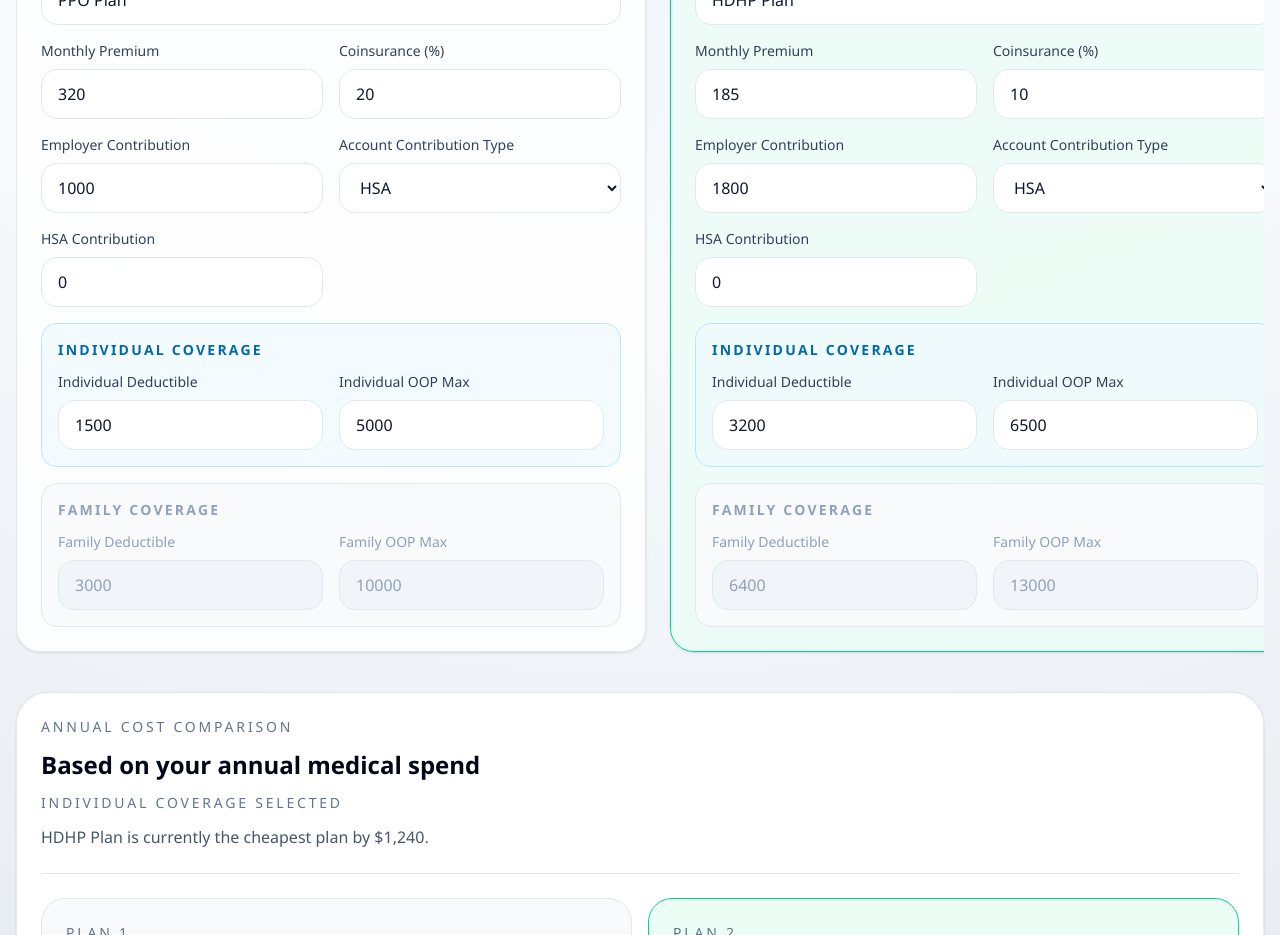
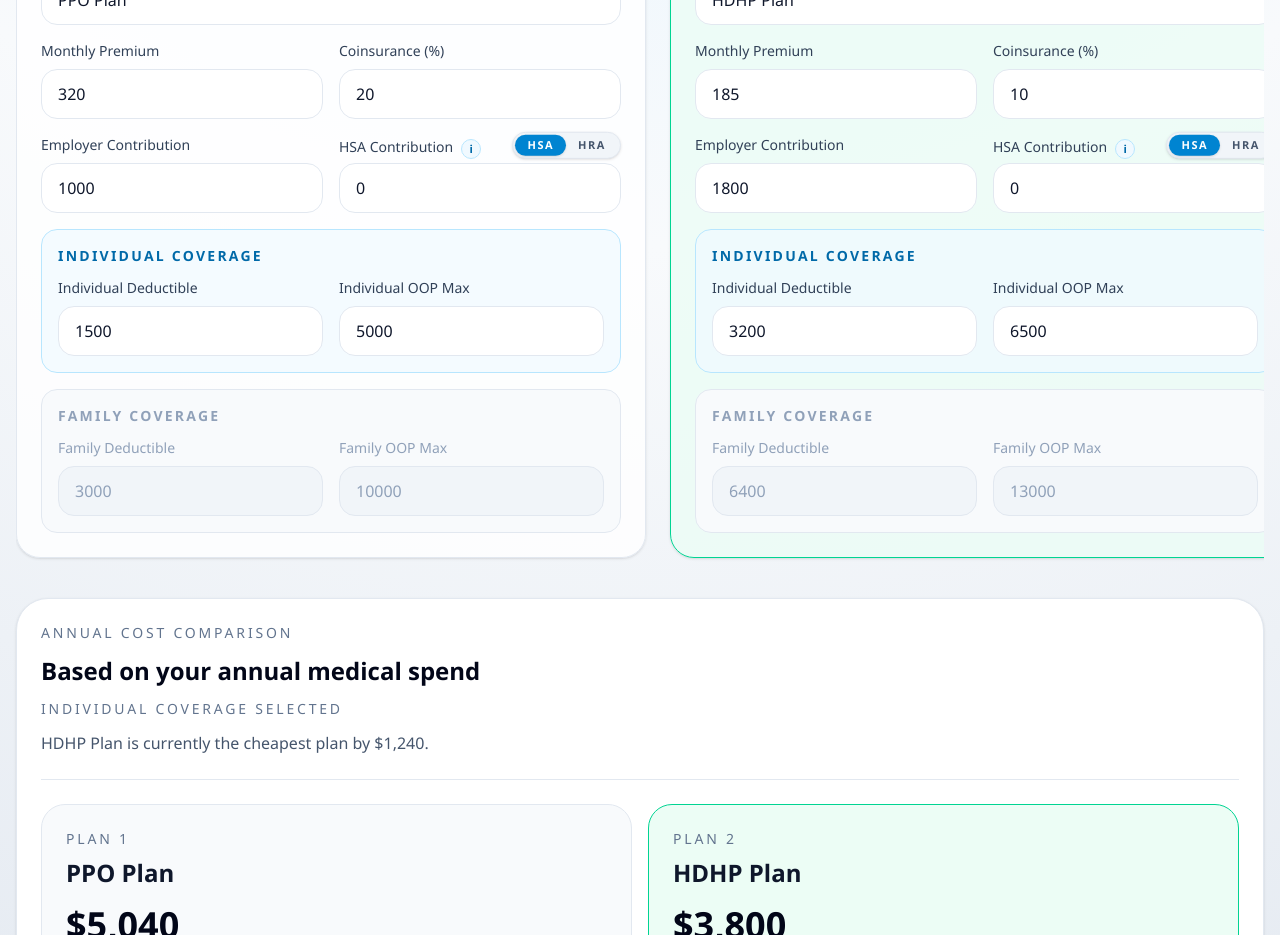
Before and after one commit to EmilyKedenburg/InsuranceComparison, a React (Vite) app: page / in a window 1280 px wide. Shown: the part 800-1735 px from the top of the page. Built offline with nearby package versions, Linux system fonts and the light colour scheme; the HTML template or start-up script is replaced by a standard one.

Commit message:
Finalized HSA/HRA individual implementation.

```diff
--- a/src/components/PlanForm.tsx
+++ b/src/components/PlanForm.tsx
@@ -1,9 +1,6 @@
+import { useId, useState } from 'react'
 import type { ChangeEvent } from 'react'
-import type {
-  AccountContributionType,
-  CoverageType,
-  InsurancePlan,
-} from '../types/insurance'
+import type { AccountContributionType, CoverageType, InsurancePlan } from '../types/insurance'
 
 interface PlanFormProps {
   title: string
@@ -68,6 +65,9 @@ export function PlanForm({
   onRemove,
   onChange,
 }: PlanFormProps) {
+  const [showContributionTooltip, setShowContributionTooltip] = useState(false)
+  const tooltipId = useId()
+
   const handleTextChange = (event: ChangeEvent<HTMLInputElement>) => {
     onChange(event.target.name as keyof InsurancePlan, event.target.value)
   }
@@ -77,15 +77,12 @@ export function PlanForm({
     onChange(name as keyof InsurancePlan, value === '' ? 0 : Number(value))
   }
 
-  const handleSelectChange = (event: ChangeEvent<HTMLSelectElement>) => {
-    onChange(
-      event.target.name as keyof InsurancePlan,
-      event.target.value as AccountContributionType,
-    )
-  }
-
   const contributionLabel =
     plan.accountContributionType === 'hra' ? 'HRA Contribution' : 'HSA Contribution'
+  const contributionTooltip =
+    plan.accountContributionType === 'hra'
+      ? 'HRA: employer-funded reimbursement money that is controlled by the employer.'
+      : 'HSA: money deposited into a health savings account that the employee owns.'
 
   return (
     <section
@@ -165,26 +162,71 @@ export function PlanForm({
           </label>
         ))}
 
-        <label>
-          <span className="mb-2 block text-sm font-medium text-slate-700">
-            Account Contribution Type
-          </span>
-          <select
-            className="w-full rounded-2xl border border-slate-200 bg-white px-4 py-3 text-slate-900 outline-none transition focus:border-sky-500"
-            name="accountContributionType"
-            value={plan.accountContributionType}
-            onChange={handleSelectChange}
-          >
-            <option value="hsa">HSA</option>
-            <option value="hra">HRA</option>
-          </select>
-        </label>
+        <div>
+          <div className="relative mb-2 h-5">
+            <div className="flex items-center gap-2 pr-24">
+              <span className="text-sm font-medium leading-5 text-slate-700">
+                {contributionLabel}
+              </span>
+              <div className="relative">
+                <button
+                  aria-describedby={showContributionTooltip ? tooltipId : undefined}
+                  aria-expanded={showContributionTooltip}
+                  aria-label={`${contributionLabel} help`}
+                  className="inline-flex h-5 w-5 items-center justify-center rounded-full border border-sky-200 bg-sky-50 text-[11px] font-semibold text-sky-700 transition hover:border-sky-300 hover:bg-sky-100 focus:border-sky-400 focus:bg-sky-100 focus:outline-none"
+                  type="button"
+                  onBlur={() => setShowContributionTooltip(false)}
+                  onFocus={() => setShowContributionTooltip(true)}
+                  onMouseEnter={() => setShowContributionTooltip(true)}
+                  onMouseLeave={() => setShowContributionTooltip(false)}
+                >
+                  i
+                </button>
+                <div
+                  aria-hidden={!showContributionTooltip}
+                  aria-live="polite"
+                  className={`absolute bottom-full left-1/2 z-10 mb-3 w-64 -translate-x-1/2 rounded-2xl border border-sky-100 bg-sky-50/95 px-3 py-2 text-xs leading-5 text-slate-700 shadow-lg shadow-slate-200/50 backdrop-blur transition-opacity duration-150 ease-out ${
+                    showContributionTooltip
+                      ? 'pointer-events-auto opacity-100'
+                      : 'pointer-events-none opacity-0'
+                  }`}
+                  id={tooltipId}
+                  role={showContributionTooltip ? 'tooltip' : undefined}
+                >
+                  {contributionTooltip}
+                  <span className="absolute left-1/2 top-full h-3 w-3 -translate-x-1/2 -translate-y-1/2 rotate-45 border-b border-r border-sky-100 bg-sky-50/95" />
+                </div>
+              </div>
+            </div>
+            <div
+              aria-label="Account contribution type"
+              className="absolute right-0 top-1/2 inline-flex -translate-y-1/2 rounded-full border border-slate-200 bg-slate-100 p-0.5 shadow-sm"
+              role="group"
+            >
+              {(['hsa', 'hra'] as AccountContributionType[]).map((type) => {
+                const isSelected = plan.accountContributionType === type
 
-        <label>
-          <span className="mb-2 block text-sm font-medium text-slate-700">
-            {contributionLabel}
-          </span>
+                return (
+                  <button
+                    key={type}
+                    aria-pressed={isSelected}
+                    className={`rounded-full px-3 py-0.5 text-[11px] font-semibold uppercase tracking-[0.14em] transition ${
+                      isSelected
+                        ? 'bg-sky-600 text-white shadow-sm'
+                        : 'text-slate-600 hover:bg-white hover:text-slate-900'
+                    }`}
+                    type="button"
+                    onClick={() => onChange('accountContributionType', type)}
+                  >
+                    {type}
+                  </button>
+                )
+              })}
+            </div>
+          </div>
+
           <input
+            aria-label={contributionLabel}
             aria-invalid={Boolean(fieldErrors.hsaHraContribution)}
             className={`w-full rounded-2xl border bg-white px-4 py-3 text-slate-900 outline-none transition focus:border-sky-500 ${
               fieldErrors.hsaHraContribution
@@ -201,7 +243,7 @@ export function PlanForm({
           {fieldErrors.hsaHraContribution ? (
             <p className="mt-2 text-sm text-rose-600">{fieldErrors.hsaHraContribution}</p>
           ) : null}
-        </label>
+        </div>
 
         {coverageFieldGroups.map((group) => {
           const isActive = coverageType === group.coverageType
```
Also changed, not shown: 2 other files (tests, documents, lock files or other folders).
